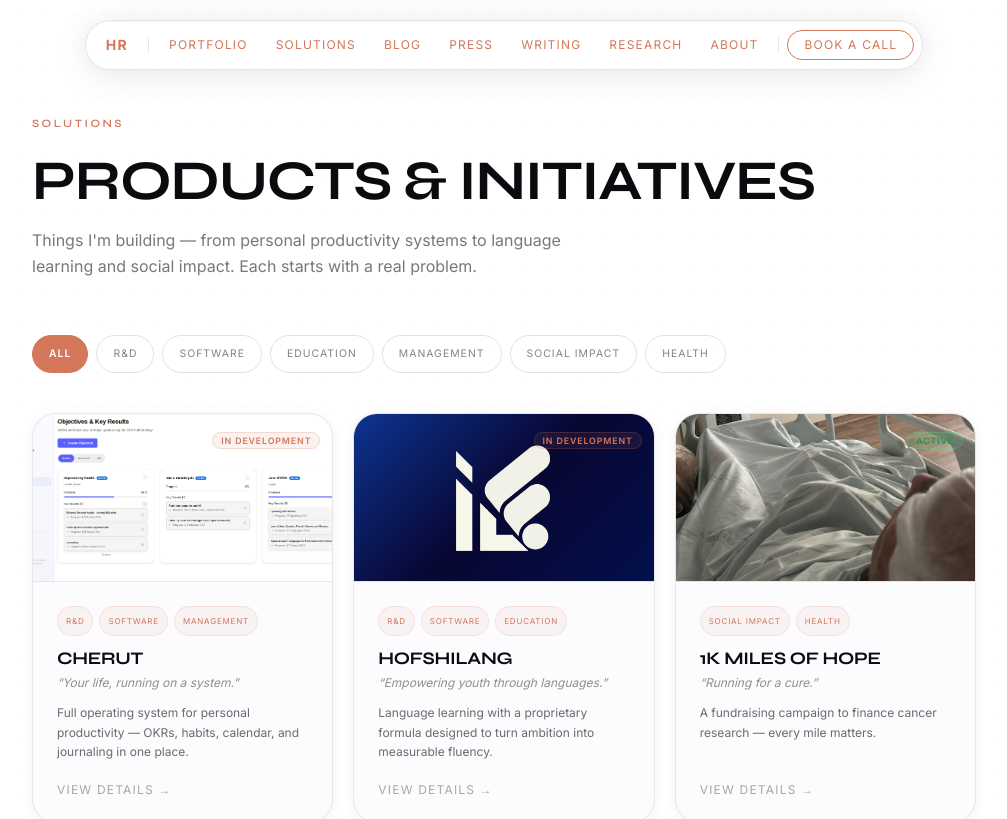
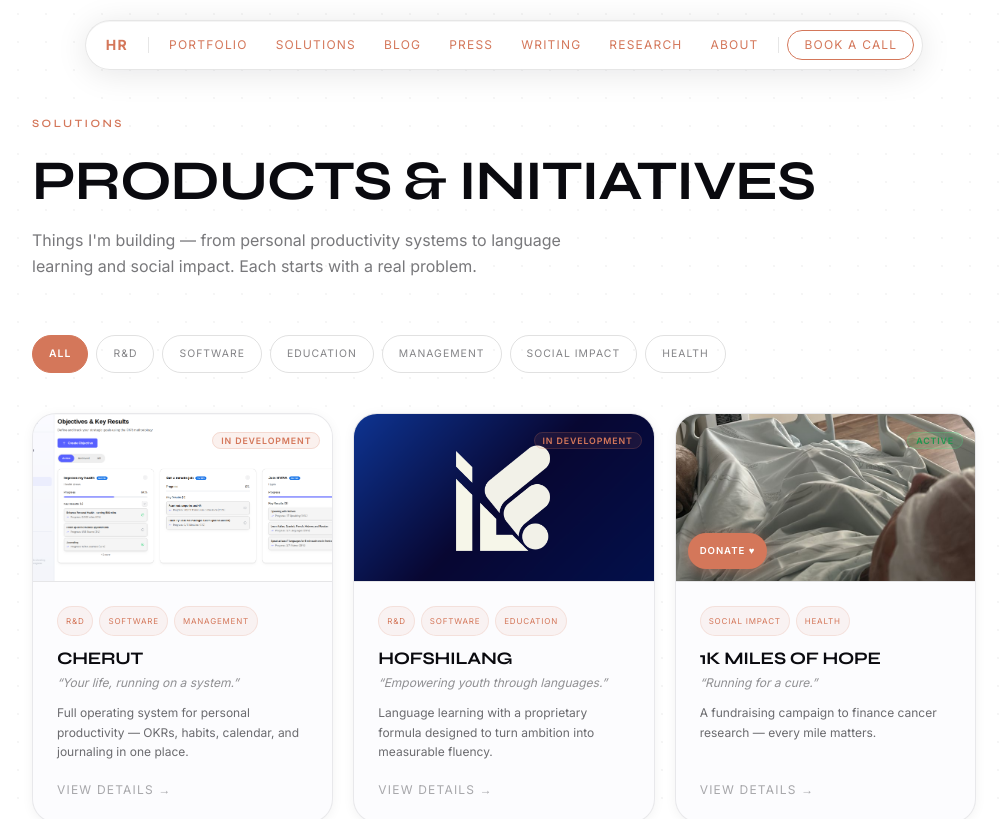
Before and after one commit to chutzpah-os/hr-portal, a Next.js app in the folder frontend/: page /solutions in a window 1280 px wide. Shown: the top 819 px of the page, without its empty margins (136-1143 px from the left). Built offline with nearby package versions, Linux system fonts and the light colour scheme; a web font is replaced by a local one.

Commit message:
feat(solutions): add Donate badge overlay on 1k Miles of Hope card image

```diff
--- a/frontend/src/app/solutions/page.tsx
+++ b/frontend/src/app/solutions/page.tsx
@@ -315,6 +315,19 @@ function ProductCard({ product, onClick }: { product: Product; onClick: () => vo
         <div className="absolute top-3 right-3">
           <StatusBadge status={product.status} />
         </div>
+        {/* Donate badge */}
+        {product.cta?.label === 'Donate' && (
+          <div
+            className="absolute bottom-3 left-3 text-[0.6rem] font-semibold uppercase tracking-widest px-3 py-1.5 rounded-full"
+            style={{
+              backgroundColor: 'var(--accent)',
+              color: 'rgb(255,255,255)',
+              boxShadow: '0 2px 12px rgba(212,119,90,0.45)',
+            }}
+          >
+            Donate ♥
+          </div>
+        )}
       </div>
 
       {/* Body */}
```
